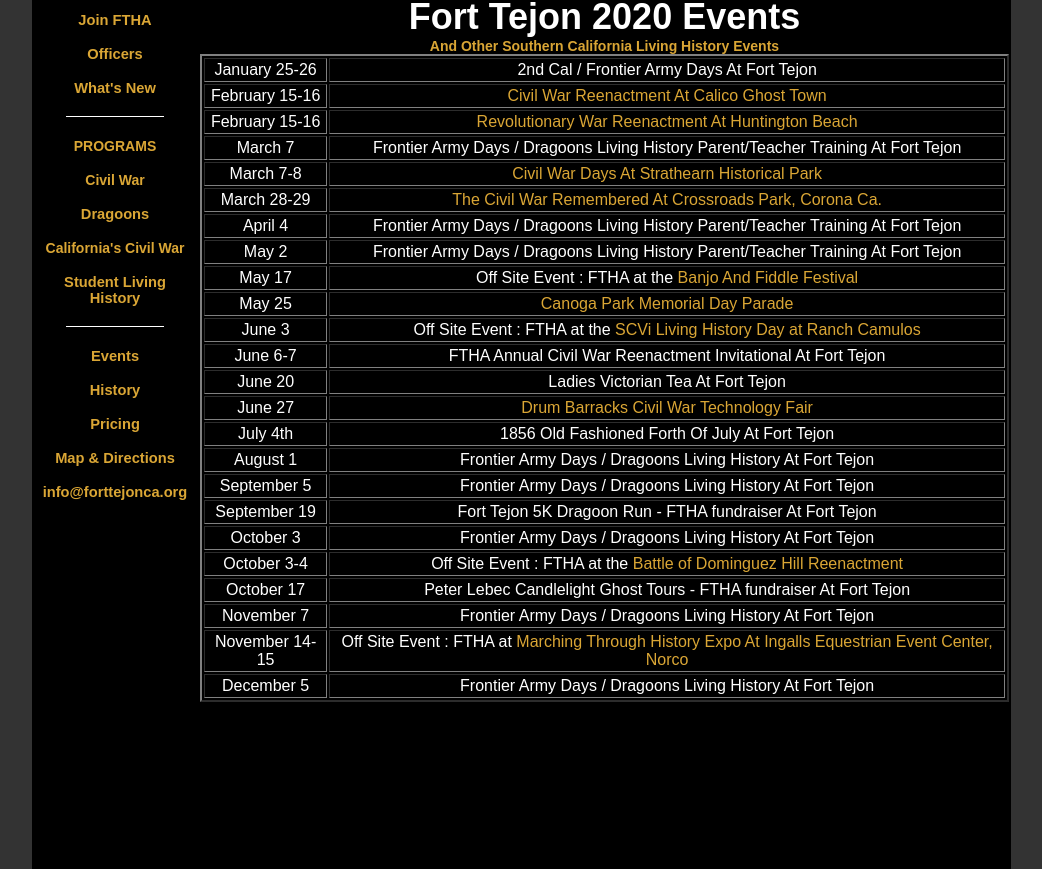
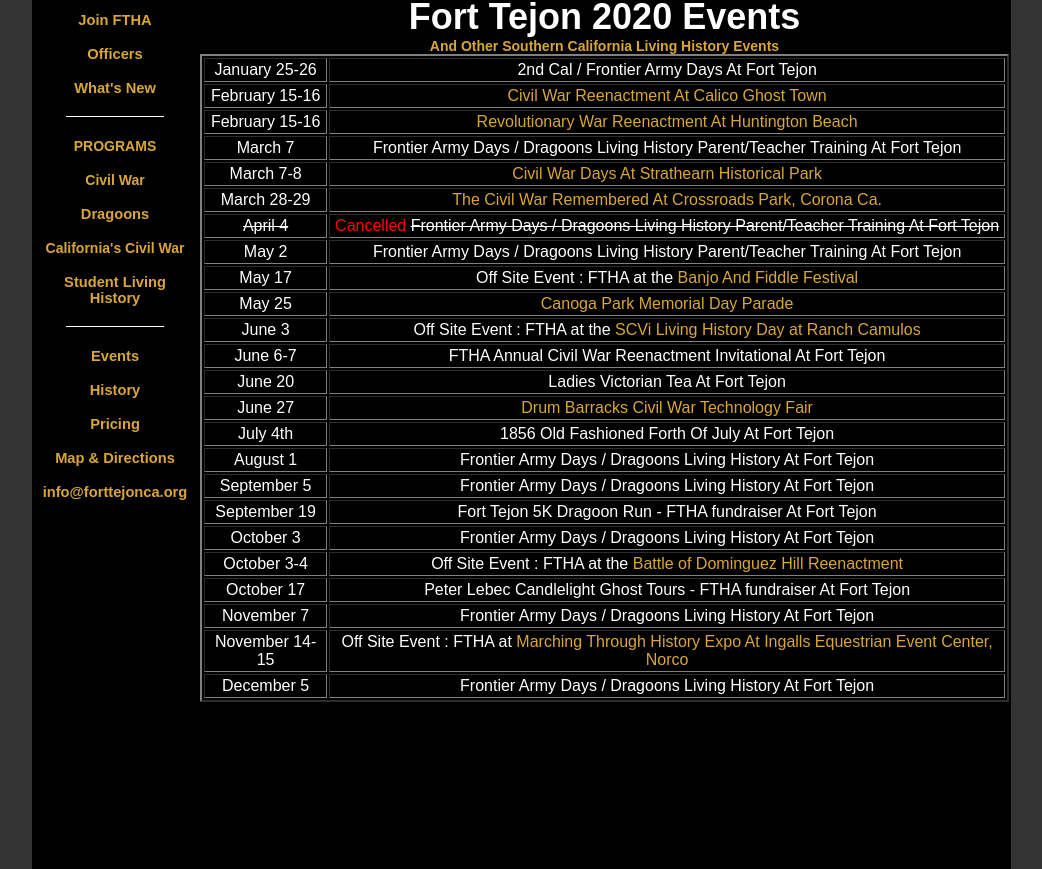
Before and after one commit to mschnitt/FTHA, a plain HTML site: page public_html/events.html in a window 1280 px wide. Shown: the part 231-1100 px from the top of the page, without its empty margins (119-1161 px from the left). Drawn offline with Linux system fonts and the light colour scheme.

Commit message:
Updated for cancellation on April 4th

```diff
--- a/public_html/events.html
+++ b/public_html/events.html
@@ -253,8 +253,8 @@
                      <td class="table_style"><a href="https://oldetymeproductions.com/civil-war">The Civil War Remembered At Crossroads Park, Corona Ca.</a>
                 </tr>
                  <tr>
-                     <td class="table_style">April 4
-                     <td class="table_style">Frontier Army Days / Dragoons Living History Parent/Teacher Training At Fort Tejon
+                     <td class="table_style"><Strike>April 4</strike>
+                     <td class="table_style"><font color ="red"> Cancelled </font><strike>Frontier Army Days / Dragoons Living History Parent/Teacher Training At Fort Tejon</strike>
                 </tr>
                  <tr>
                      <td class="table_style">May 2
```
